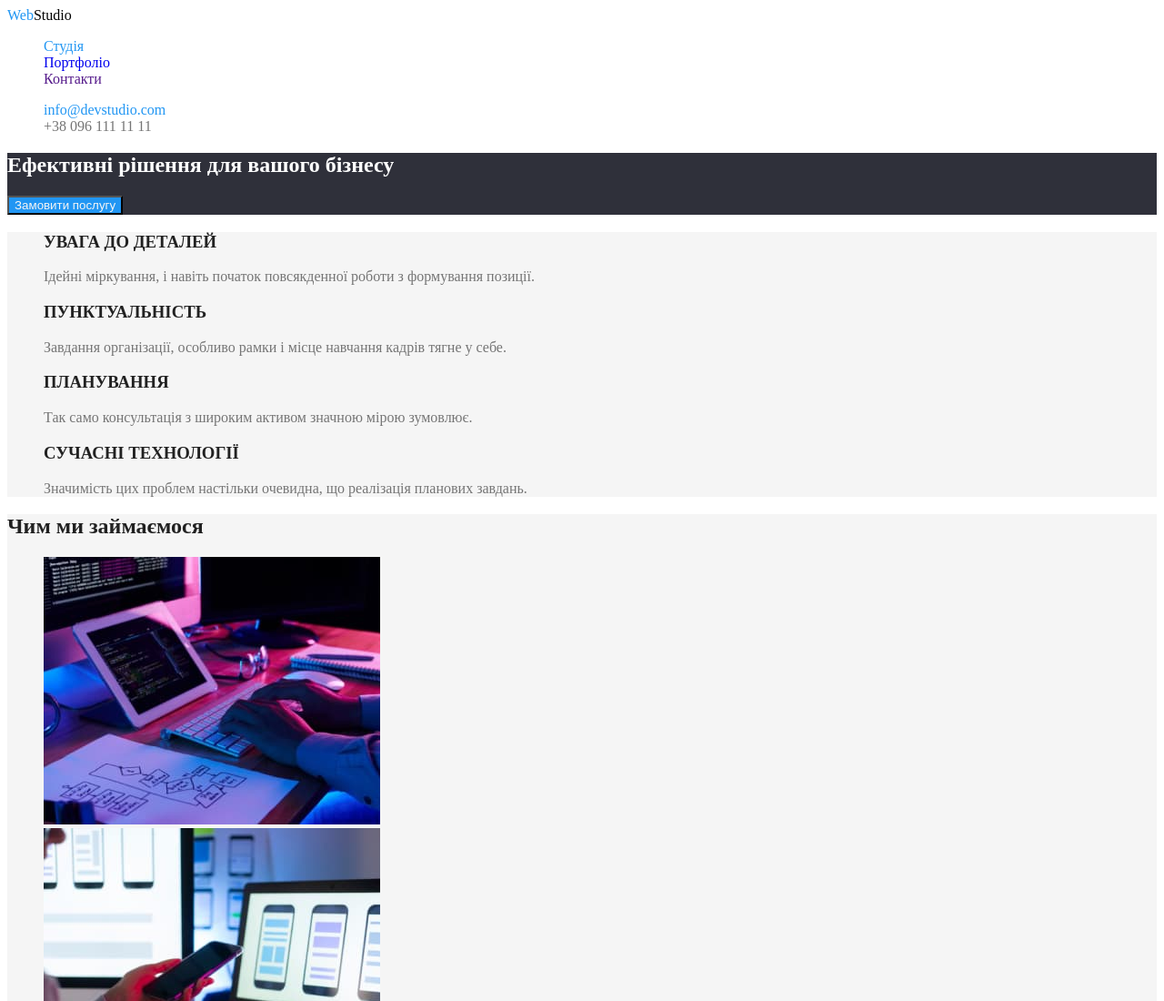
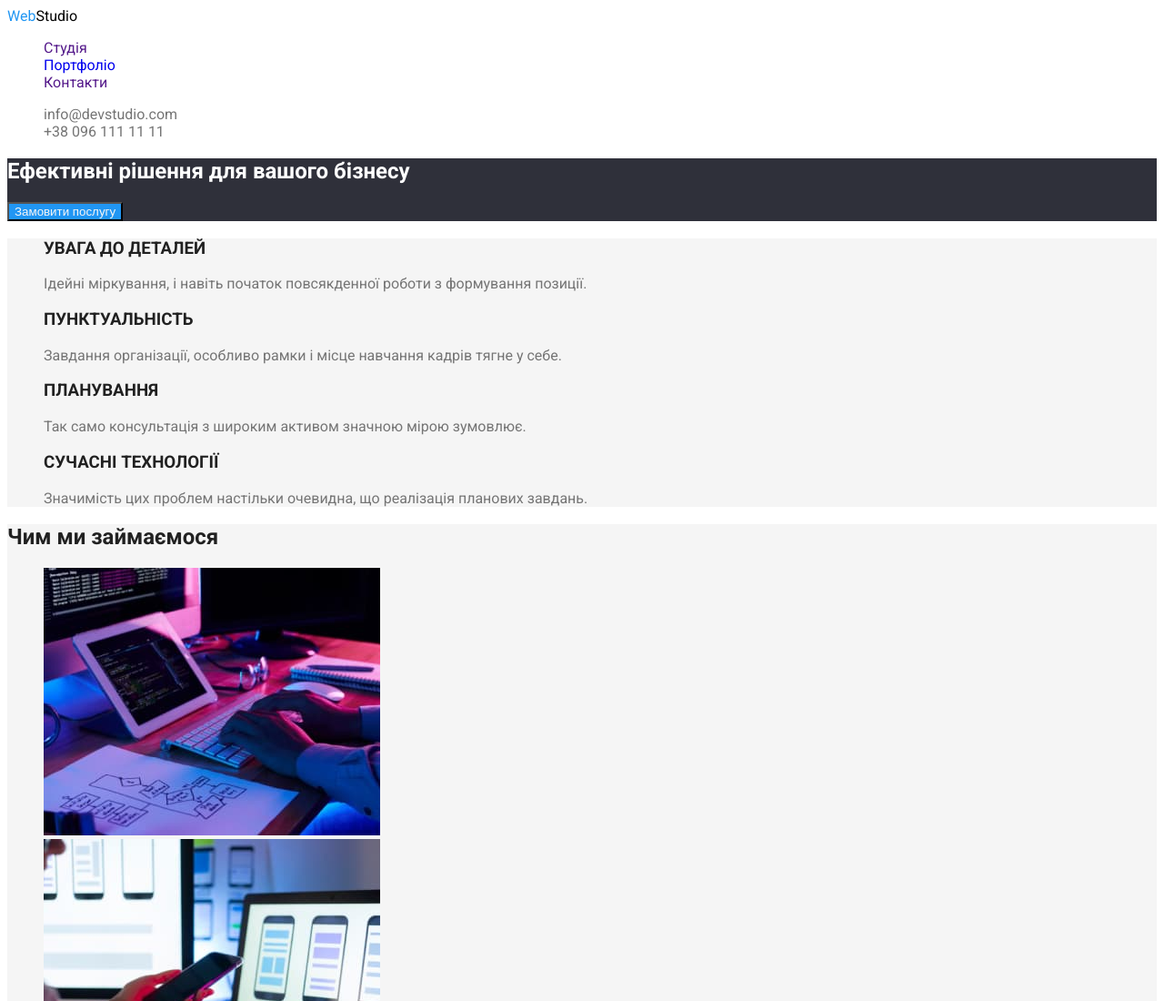
Before and after one commit to YurieVakhnyak/HTML-CSS-SASS, a plain HTML site: page index.html in a window 1280 px wide. Shown: the top 1100 px of the page at 91% size. Drawn offline with Linux system fonts and the light colour scheme.

Commit message:
add header hover and focus

```diff
--- a/css/styles.css
+++ b/css/styles.css
@@ -4,6 +4,10 @@
     --accent-color: #2196F3;
     --white-grey-color:#F5F4FA;
     --white-tint-color:#F5F5F5;
+}
+
+body {
+    font-family: 'Roboto';
 }
 
 li {
@@ -20,8 +24,10 @@ a {
 
 .logo span,
 .logo-footer span,
-.header-link span,
-.header-mail {
+.header-list:hover,
+.header-list:focus,
+.header-contacts:hover,
+.header-contacts:focus {
     color: var(--accent-color);
 }
 
@@ -77,8 +83,7 @@ a {
 .team-subtitle,
 .properties-subtitle,
 .portfolio-subtitle,
-.activities-title,
-.team-title {
+.activities-title {
     color:var(--primary-text-color)
 }
 
@@ -87,6 +92,6 @@ a {
 .team-text,
 .properties-text,
 .team-description,
-.header-tel {
+.header-contacts .header-link {
     color: var(--secondary-text-color);
 }
--- a/index.html
+++ b/index.html
@@ -5,6 +5,11 @@
     <meta http-equiv="X-UA-Compatible" content="IE=edge" />
     <meta name="viewport" content="width=device-width, initial-scale=1.0" />
     <title>WebStudio</title>
+    <link rel="preconnect" href="https://fonts.googleapis.com">
+    <link rel="preconnect" href="https://fonts.gstatic.com" crossorigin>
+    <link
+      href="https://fonts.googleapis.com/css2?family=Oleo+Script&family=Raleway:wght@700&family=Roboto:wght@400;500;700;900&display=swap"
+      rel="stylesheet">
     <link rel="stylesheet" href="./css/styles.css" />
   </head>
 
@@ -18,7 +23,7 @@
       <nav class="header-nav">
         <ul class="header-list">
           <li class="header-item">
-            <a href="" class="header-link"><span>Студія</span></a>
+            <a href="" class="header-link">Студія</a>
           </li>
           <li class="header-item">
             <a href="./portfolio.html" class="header-link">Портфоліо</a>
@@ -28,14 +33,14 @@
           </li>
         </ul>
       </nav>
-      <ul class="header-list">
+      <ul class="header-contacts">
         <li class="header-item">
-          <a href="mailto:info@devstudio.com" class="header-mail"
+          <a href="mailto:info@devstudio.com" class="header-link"
             >info@devstudio.com</a
           >
         </li>
         <li class="header-item">
-          <a href="tel:+380961111111" class="header-tel">+38 096 111 11 11</a>
+          <a href="tel:+380961111111" class="header-link">+38 096 111 11 11</a>
         </li>
       </ul>
     </header>
```
